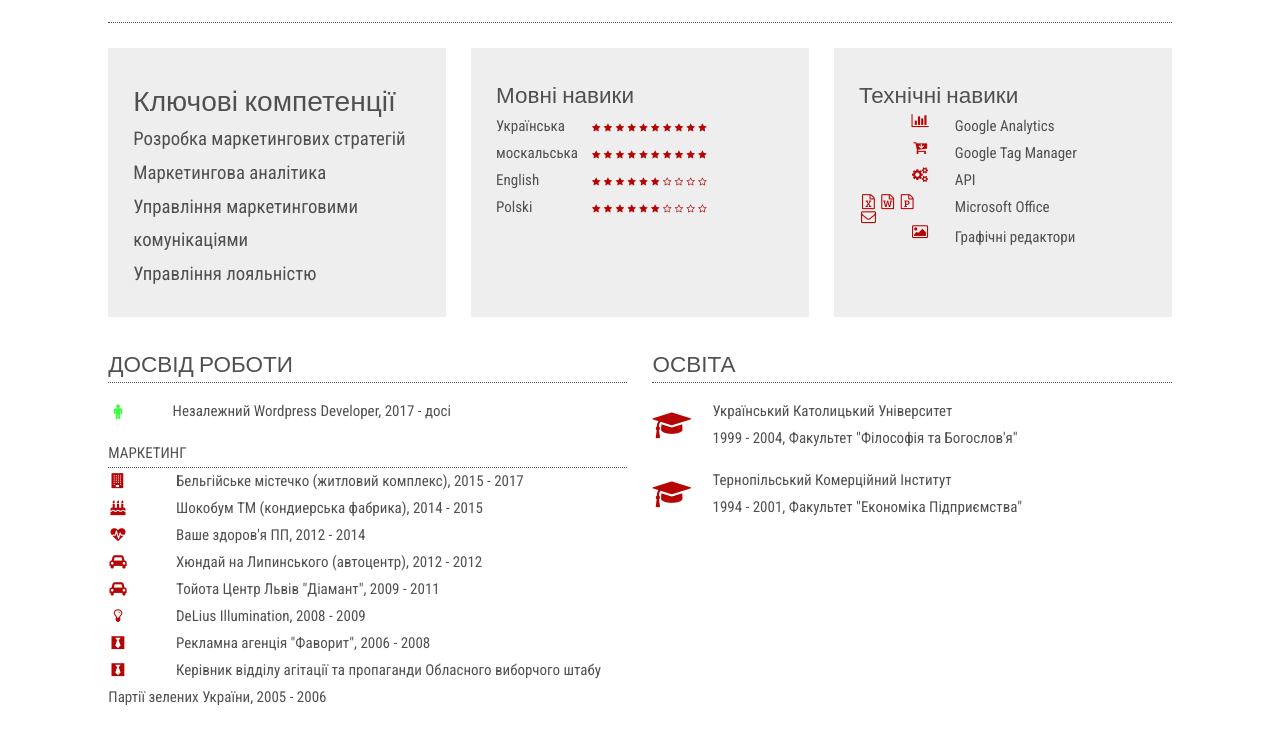
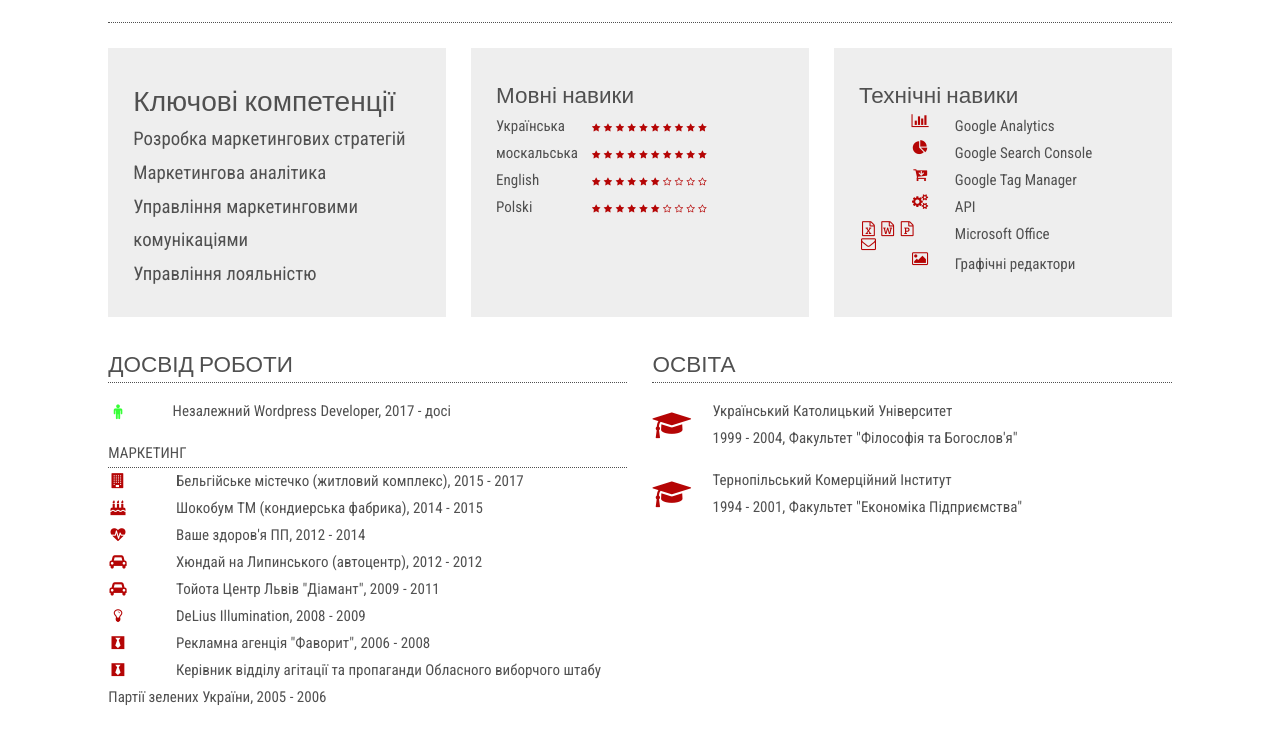
Before and after one commit to ssms-ua/cv, a plain HTML site: page index.html in a window 1280 px wide. Shown: the part 151-894 px from the top of the page. Drawn offline with nearby package versions, Linux system fonts and the light colour scheme.

Commit message:
[CV] Google Search Console added

```diff
--- a/index.html
+++ b/index.html
@@ -105,6 +105,9 @@
 					<p class="h3">Технічні навики</p>
 					<dl class="inline">
 						<dd><i class="fa fa-fw fa-bar-chart"></i></dd><dt>Google Analytics</dt>
+					</dl>
+					<dl class="inline">
+						<dd><i class="fa fa-fw fa-pie-chart" aria-hidden="true"></i></dd><dt>Google Search Console</dt>
 					</dl>
 					<dl class="inline">
 						<dd><i class="fa fa-fw fa-cart-arrow-down"></i></dd><dt>Google Tag Manager</dt>
```
